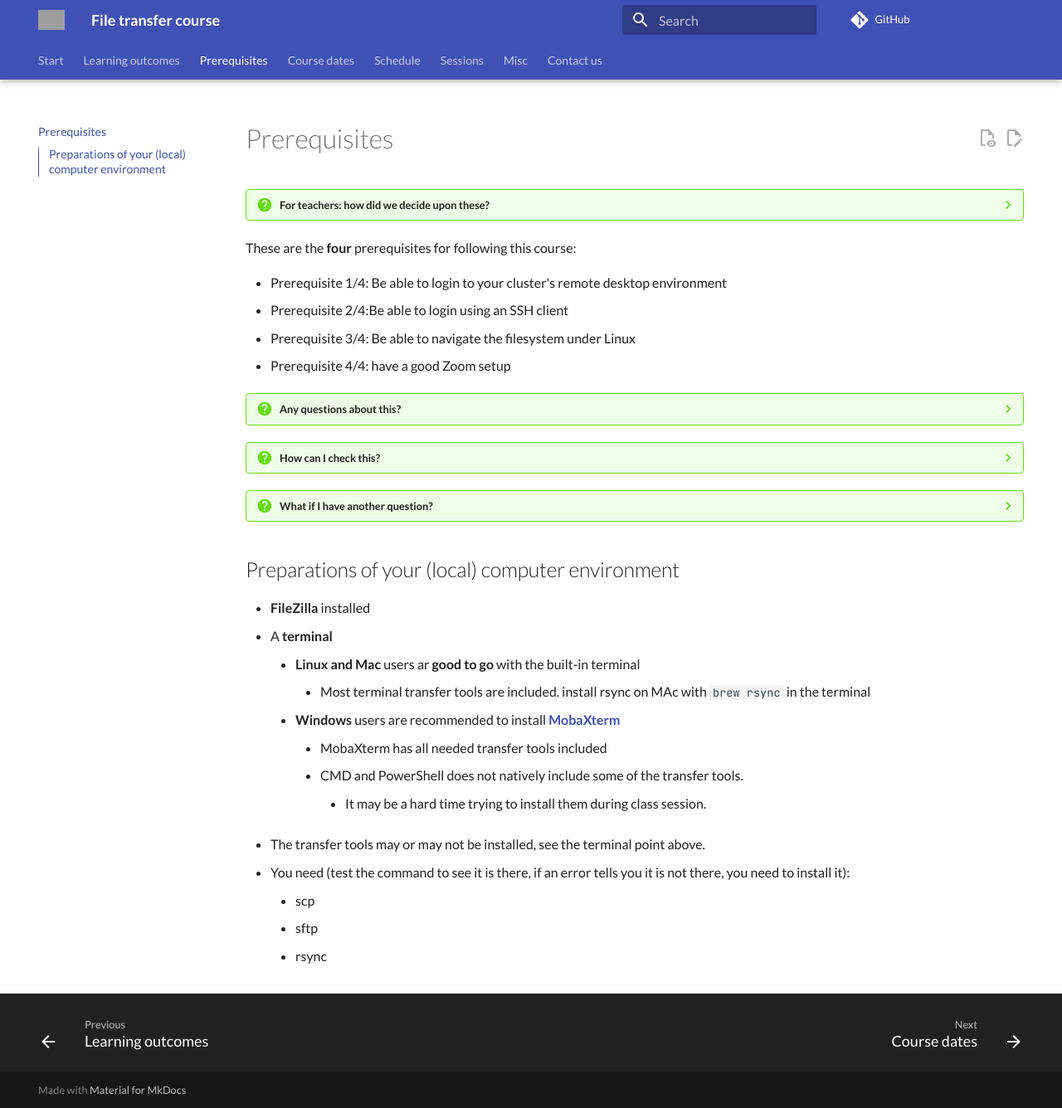
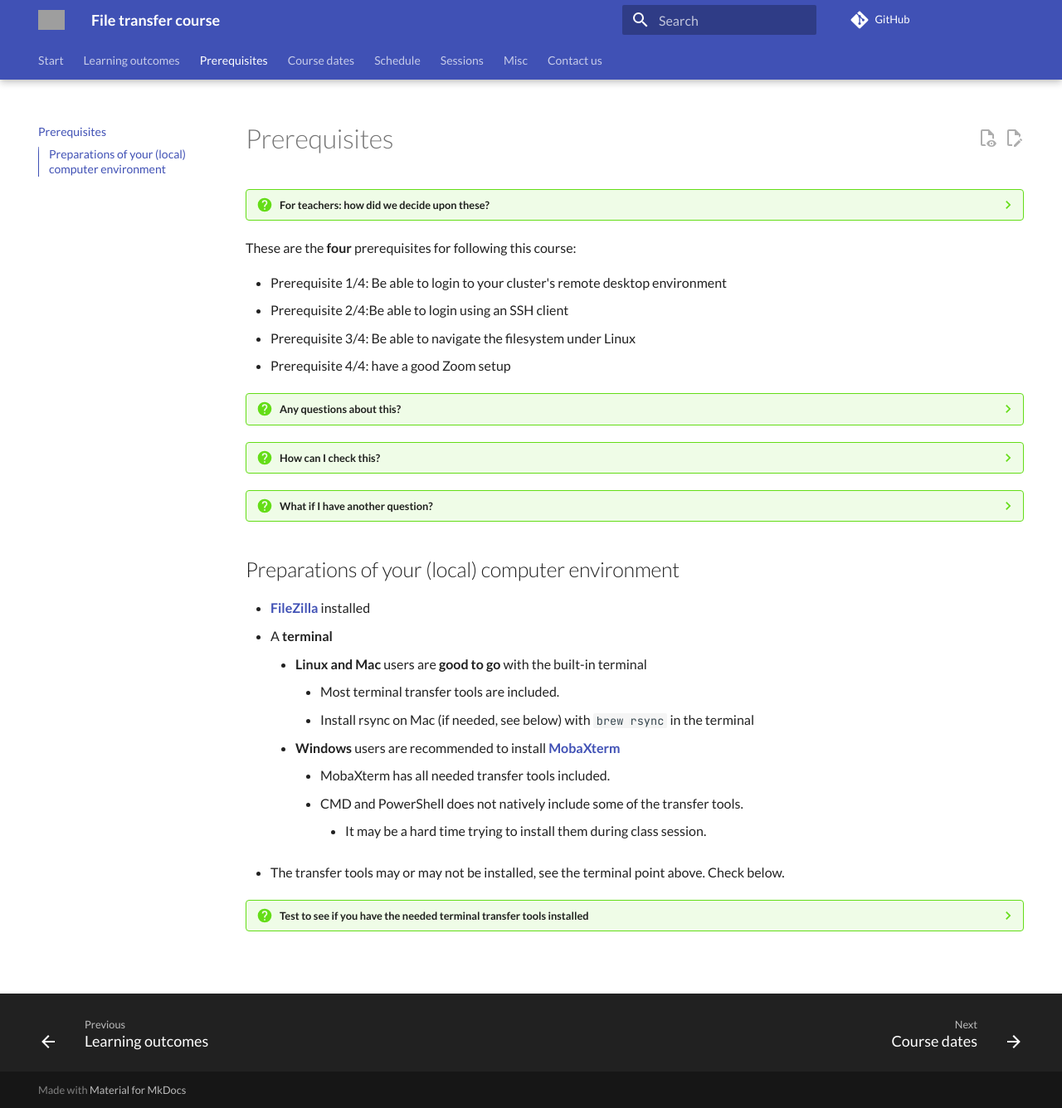
Before and after one commit to UPPMAX/naiss_file_transfer_course, an MkDocs documentation site: the page built from docs/prereqs/README.md, in a window 1280 px wide and 1336 px high. Shown: the whole window at 83% size. Built offline with MkDocs 1.6.1 and Material for MkDocs 9.7.7, drawn with Linux system fonts in a browser that asks for light colours; comment, search, counter and statistics services are not loaded; grey boxes are pictures that could not be loaded.

Commit message:
README.md fix and add check

```diff
--- a/docs/prereqs/README.md
+++ b/docs/prereqs/README.md
@@ -35,16 +35,24 @@
 
 ## Preparations of your (local) computer environment
 
-- **FileZilla** installed
+- **[FileZilla](https://filezilla-project.org/download.php?type=client)** installed
 - A **terminal**
-    - **Linux and Mac** users ar **good to go** with the built-in terminal
-        - Most terminal transfer tools are included. install rsync on MAc with ``brew rsync`` in the terminal
+    - **Linux and Mac** users are **good to go** with the built-in terminal
+        - Most terminal transfer tools are included.
+        - Install rsync on Mac (if needed, see below) with ``brew rsync`` in the terminal
     - **Windows** users are recommended to install [**MobaXterm**](https://mobaxterm.mobatek.net/)
-        - MobaXterm has all needed transfer tools included
+        - MobaXterm has all needed transfer tools included.
         - CMD and PowerShell does not natively include some of the transfer tools.
             - It may be a hard time trying to install them during class session.
-- The transfer tools may or may not be installed, see the terminal point above.
-- You need (test the command to see it is there, if an error tells you it is not there, you need to install it):
-    - scp
-    - sftp
-    - rsync
+- The transfer tools may or may not be installed,
+see the terminal point above. Check below.
+
+???- question "Test to see if you have the needed terminal transfer tools installed"
+
+     - Open the terminal you will use.
+     - Test the following commands as they are. There will be some kind of error output.
+         - If they are related to missing arguments you are OK.
+         - If they tell you the tool is not found it is not there, you need to install it):
+    - ``scp``
+    - ``sftp``
+    - ``rsync``
```
